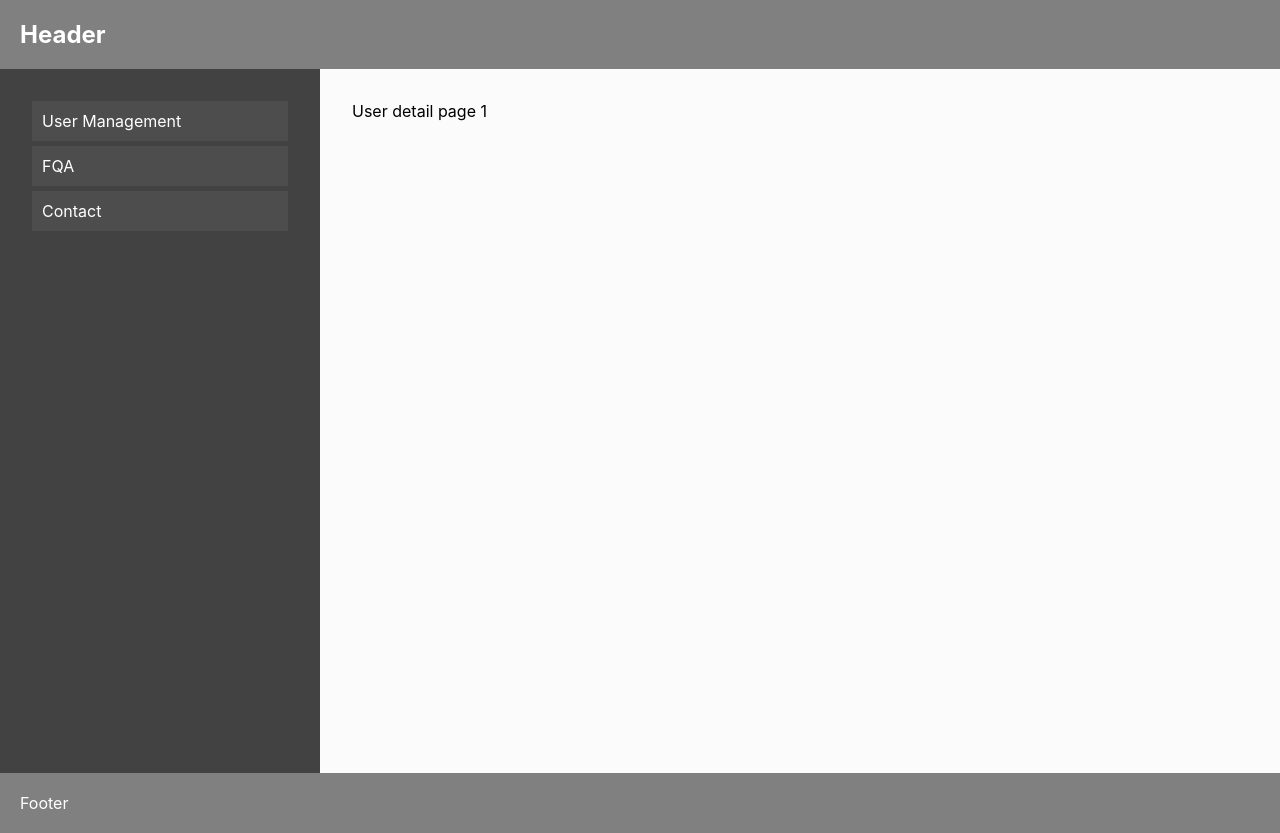
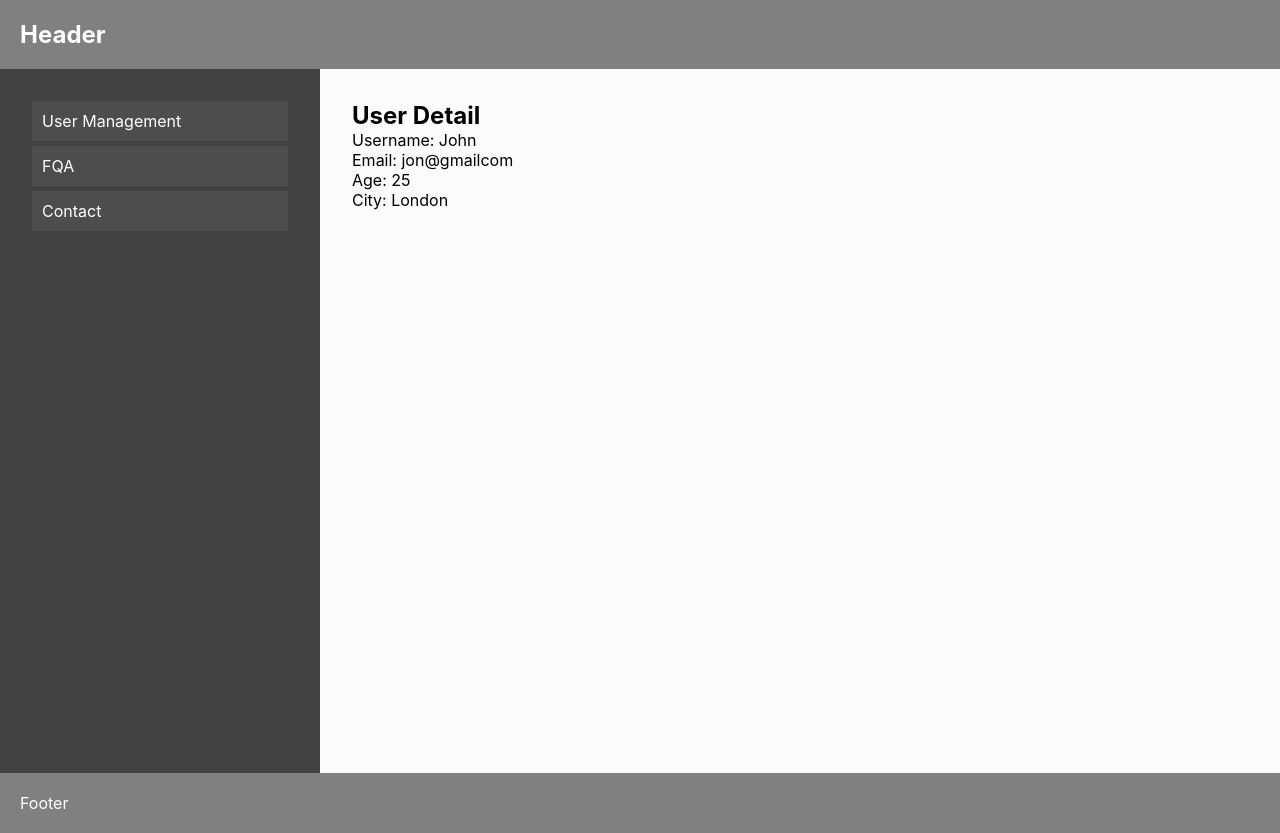
Before and after one commit to kiranmulmi/user-management-react, a React (Create React App) app: page /user-management/detail/1 in a window 1280 px wide. Built offline with nearby package versions, Linux system fonts and the light colour scheme.

Commit message:
User detail integration

```diff
--- a/src/pages/UserManagement/UserDetail.js
+++ b/src/pages/UserManagement/UserDetail.js
@@ -1,10 +1,52 @@
+import { useEffect, useState } from "react";
 import { useParams } from "react-router-dom";
 
 const UserDetail = () => {
   const { userId } = useParams();
+  const data = [
+    {
+      id: 1,
+      username: 'John',
+      email: 'jon@gmailcom',
+      age: 25,
+      city: 'London'
+    },
+    {
+      id: 2,
+      username: 'Jane',
+      email: 'jane@gmailcom',
+      age: 22,
+      city: 'New York'
+    },
+    {
+      id: 3,
+      username: 'Paul',
+      email: 'paul@gmailcom',
+      age: 30,
+      city: 'Paris'
+    }
+  ];
+  const [user, setUser] = useState({
+    username: "",
+    email: "",
+    age: "",
+    city: "",
+  });
+
+  useEffect(() => {
+    const newUser = data.find((obj) => obj.id.toString() === userId.toString())
+    if(newUser) {
+      setUser(newUser);
+    }
+  }, []);
+
   return (
     <div>
-      User detail page {userId}
+      <h2>User Detail</h2>
+      <div>Username: {user.username}</div>
+      <div>Email: {user.email}</div>
+      <div>Age: {user.age}</div>
+      <div>City: {user.city}</div>
     </div>
   )
 }
```
